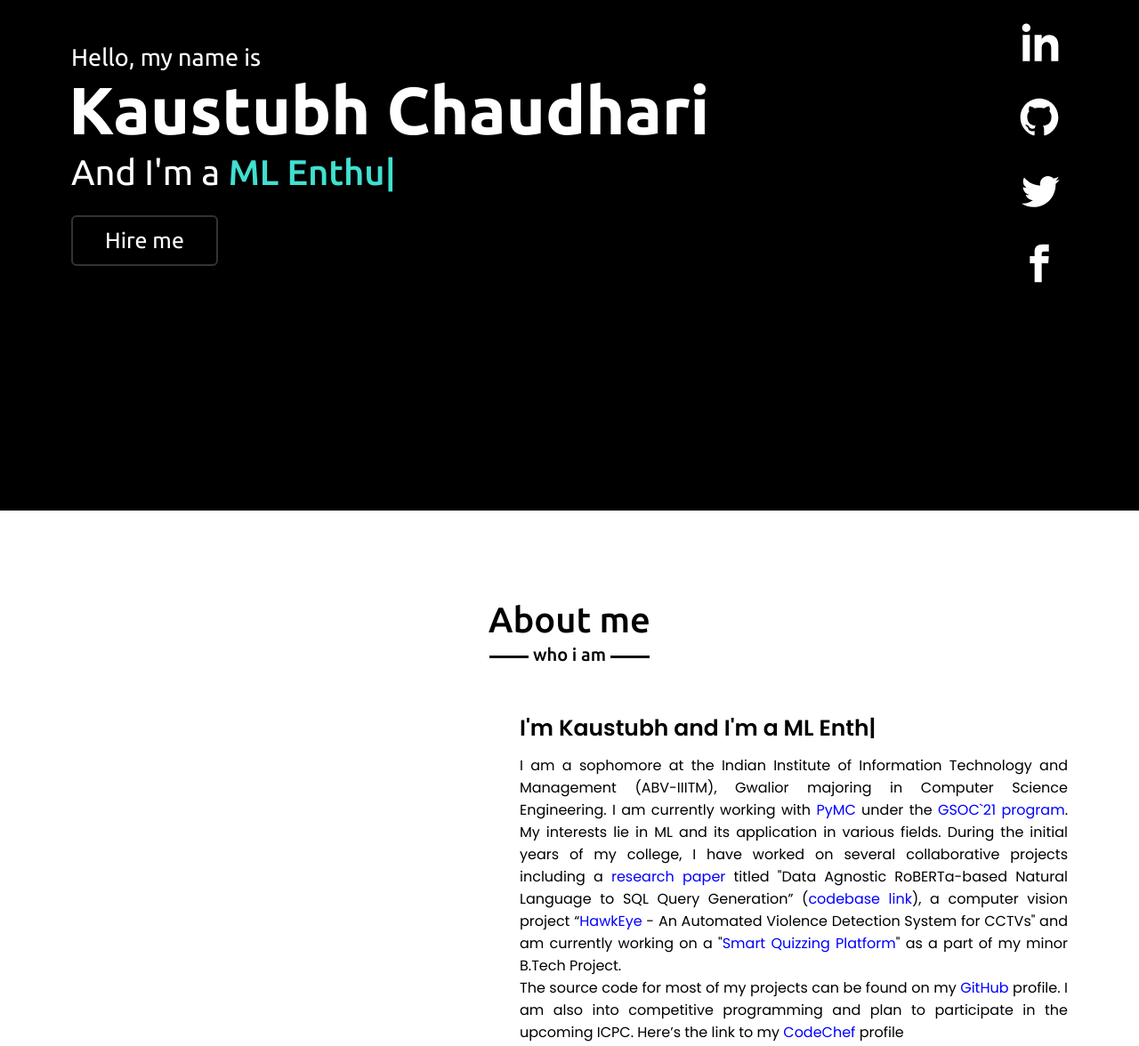
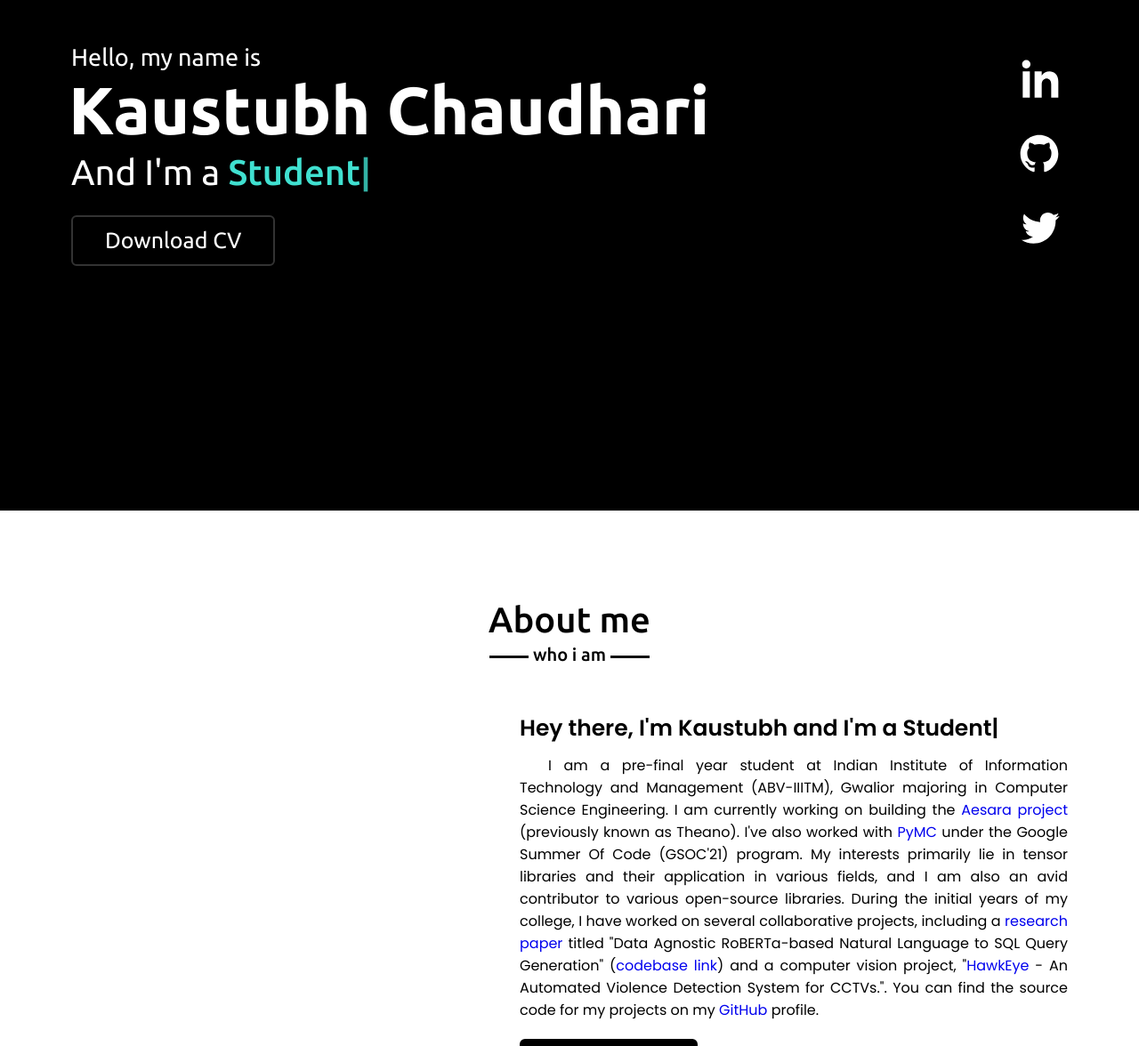
Before and after one commit to kc611/kc611.github.io, a plain HTML site: page index.html in a window 1280 px wide. Shown: the part 226-1402 px from the top of the page at 89% size. Drawn offline with nearby package versions, Linux system fonts and the light colour scheme.

Commit message:
Updated About me section

```diff
--- a/index.html
+++ b/index.html
@@ -45,7 +45,7 @@
                     <div class="text-1">Hello, my name is</div>
                     <div class="text-2">Kaustubh Chaudhari</div>
                     <div class="text-3">And I'm a <span class="typing"></span></div>
-                    <a href="#contact">Hire me</a>
+                    <a class="about-me-link" href="https://drive.google.com/file/d/1pmijV86jIG2T6yemjeIEkXLcJ-RgG6Gr/view?usp=sharing">Download CV</a>
                 </div>
 
             </div>
@@ -54,7 +54,6 @@
                     <li><a href="https://www.linkedin.com/in/kaustubh-chaudhari-763a26193/"><img src="images/linkedin-logo.svg" alt=""></a></li>
                     <li><a href="https://github.com/kc611"><img src="images/github-logo.svg" alt=""></a></li>
                     <li><a href=""><img src="images/twitter-logo.svg" alt=""></a></li>
-                    <li><a href=""><img src="images/facebook-logo.svg" alt=""></a></li>
                 </ul>
             </div>
       </div>
@@ -69,9 +68,8 @@
                     <!-- <img src="images/profile-1.jpeg" alt=""> -->
                 </div>
                 <div class="column right">
-                    <div class="text">I'm Kaustubh and I'm a <span class="typing-2"></span></div>
-                    <p>I am a sophomore at the Indian Institute of Information Technology and Management (ABV-IIITM), Gwalior majoring in Computer Science Engineering. I am currently working with <a href="https://github.com/pymc-devs/pymc3" class="outlink">PyMC</a> under the <a href="https://summerofcode.withgoogle.com/projects/#5999639913824256" class="outlink">GSOC`21 program</a>. My interests lie in ML and its application in various fields. During the initial years of my college, I have worked on several collaborative projects including a <a href="https://arxiv.org/abs/2010.05243" class="outlink">research paper</a> titled "Data Agnostic RoBERTa-based Natural Language to SQL Query Generation” (<a href="https://github.com/DebadityaPal/RoBERTa-NL2SQL" class="outlink">codebase link</a>), a computer vision project “<a href="https://github.com/hs2361/hawkeye" class="outlink">HawkEye</a> - An Automated Violence Detection System for CCTVs" and am currently working on a "<a href="https://github.com/kc611/smart-revision-platform" class="outlink">Smart Quizzing Platform</a>" as a part of my minor B.Tech Project. </p>
-                    <p>The source code for most of my projects can be found on my <a href="https://github.com/kc611" class="outlink">GitHub</a> profile. I am also into competitive programming and plan to participate in the upcoming ICPC. Here’s the link to my <a href="https://www.codechef.com/users/ckaustubhm06" class="outlink">CodeChef</a> profile</p>
+                    <div class="text">Hey there, I'm Kaustubh and I'm a <span class="typing-2"></span></div>
+                    <p>&emsp;&emsp;I am a pre-final year student at Indian Institute of Information Technology and Management (ABV-IIITM), Gwalior majoring in Computer Science Engineering. I am currently working on building the <a href="https://github.com/aesara-devs/aesara">Aesara project</a> (previously known as Theano). I've also worked with <a href="https://github.com/pymc-devs/pymc">PyMC</a> under the Google Summer Of Code (GSOC'21) program. My interests primarily lie in tensor libraries and their application in various fields, and I am also an avid contributor to various open-source libraries. During the initial years of my college, I have worked on several collaborative projects, including a <a href="https://arxiv.org/abs/2010.05243">research paper</a> titled "Data Agnostic RoBERTa-based Natural Language to SQL Query Generation" (<a href="https://github.com/DebadityaPal/RoBERTa-NL2SQL">codebase link</a>) and a computer vision project, "<a href="https://github.com/hs2361/hawkeye">HawkEye</a> - An Automated Violence Detection System for CCTVs.". You can find the source code for my projects on my <a href="https://github.com/kc611">GitHub</a> profile.</p>
                     <a class="about-me-link" href="https://drive.google.com/file/d/1pmijV86jIG2T6yemjeIEkXLcJ-RgG6Gr/view?usp=sharing">Download CV</a>
                 </div>
             </div>
--- a/script.js
+++ b/script.js
@@ -35,14 +35,14 @@ $(document).ready(function(){
 
     // typing text animation script
     var typed = new Typed(".typing", {
-        strings: ["Developer", "Programmer", "ML Enthusiast"],
+        strings: ["Developer", "Programmer", "Student"],
         typeSpeed: 90,
         backSpeed: 60,
         loop: true
     });
 
     var typed = new Typed(".typing-2", {
-        strings: ["Developer", "Programmer", "ML Enthusiast"],
+        strings: ["Developer", "Programmer", "Student"],
         typeSpeed: 90,
         backSpeed: 60,
         loop: true
```
